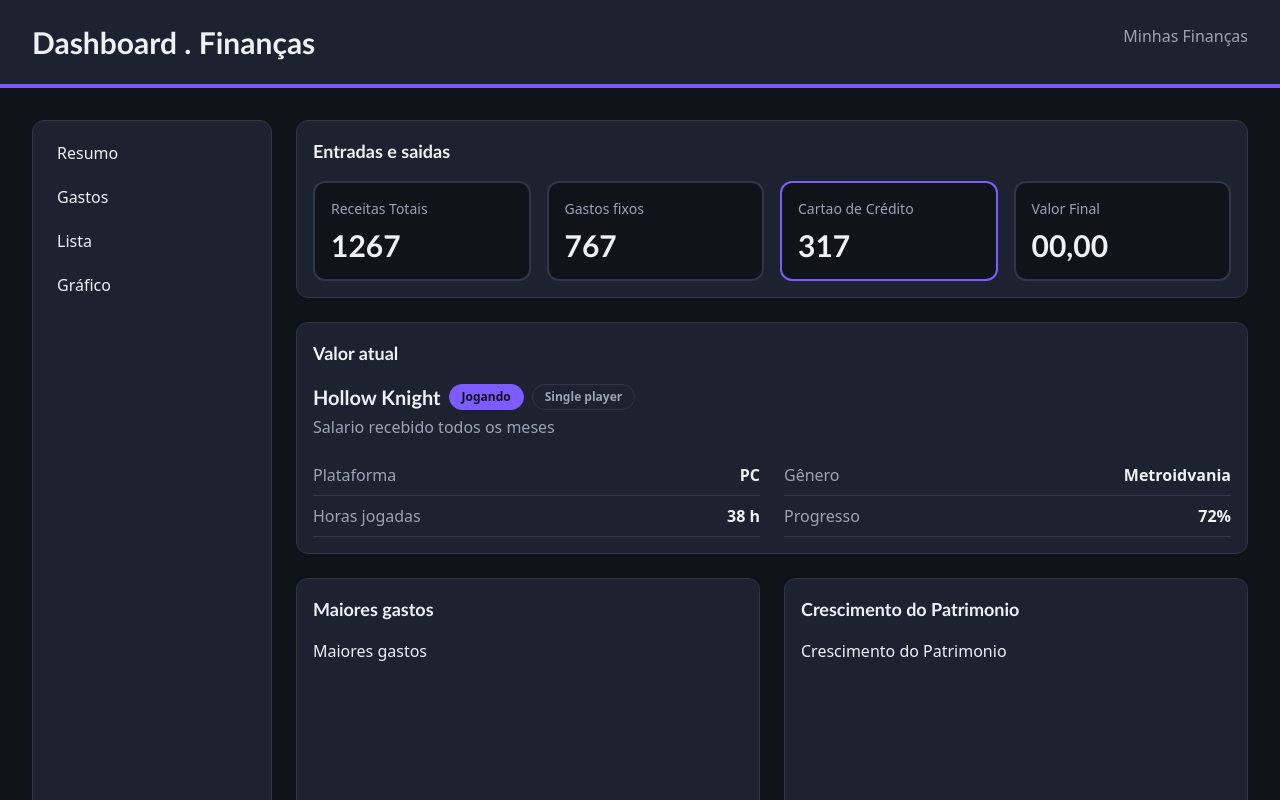
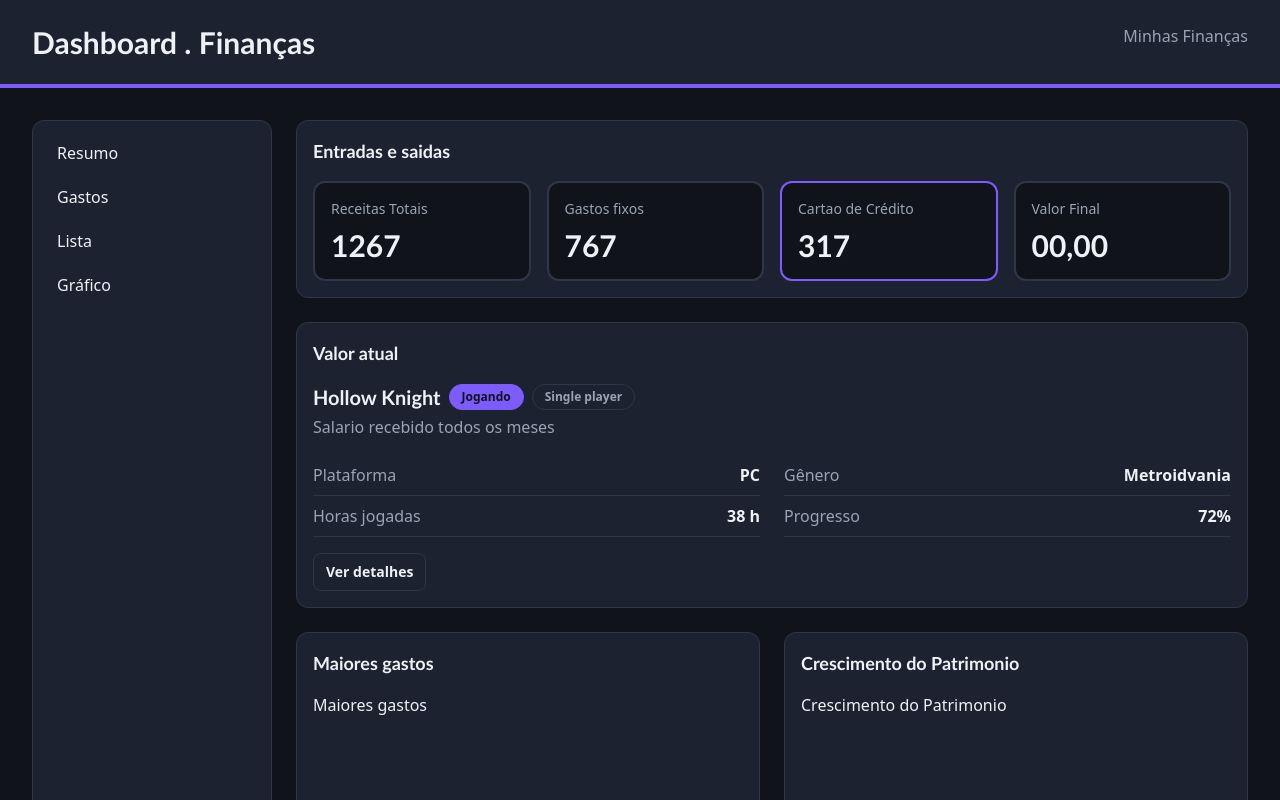
Before and after one commit to Levi-dev6638/my-dashboard, a React (Vite) app: page / in a window 1280 px wide. Shown: the top 800 px of the page. Built offline with nearby package versions, Linux system fonts and the light colour scheme.

Commit message:
feat: add DetailsToggle with show/hide state

```diff
--- a/src/App.jsx
+++ b/src/App.jsx
@@ -4,7 +4,8 @@ import Menu from './components/Menu';
 import SummaryCard from './components/SummaryCard';
 import Panel from './components/Panel';
 import InfoRow from './components/InfoRow';
-import StatusBadge  from './components/StatusBadge';
+import StatusBadge from './components/StatusBadge';
+import DetailsToggle from './components/DatailsToggle';
 const areaClass =
   'min-h-32 rounded-xl border-2 border-dashed border-border bg-surface p-4 text-muted';
 function App() {
@@ -41,13 +42,16 @@ function App() {
               <StatusBadge label="Jogando" isActive />
               <StatusBadge label="Single player" />
             </div>
-            <p className='mt-1 text-muted'> Salario recebido todos os meses</p>
+            <p className="mt-1 text-muted"> Salario recebido todos os meses</p>
             <div className="mt-4 grid gap-x-6 md:grid-cols-2">
               <InfoRow label="Plataforma" value="PC" />
               <InfoRow label="Gênero" value="Metroidvania" />
               <InfoRow label="Horas jogadas" value="38 h" />
               <InfoRow label="Progresso" value="72%" />
             </div>
+            <DetailsToggle>
+              <p>Falta o último chefe e 3 áreas do mapa.</p>
+            </DetailsToggle>
           </Panel>
           <Panel id="list" title="Maiores gastos" className="md:min-h-80">
             Maiores gastos
--- /dev/null
+++ b/src/components/DatailsToggle.jsx
@@ -0,0 +1,26 @@
+import { useState } from 'react'
+
+function DetailsToggle({ children }) {
+  const [isOpen, setIsOpen] = useState(false)
+
+  function toggleDetails() {
+    setIsOpen(!isOpen)
+  }
+
+  return (
+    <div className="mt-4">
+      <button
+        type="button"
+        onClick={toggleDetails}
+        aria-expanded={isOpen}
+        className="rounded-lg border border-border px-3 py-2
+          text-sm font-bold hover:border-primary hover:text-primary focus:text-primary"
+      >
+        {isOpen ? 'Ocultar detalhes' : 'Ver detalhes'}
+      </button>
+      {isOpen && <div className="mt-3 text-muted">{children}</div>}
+    </div>
+  )
+}
+
+export default DetailsToggle
```
